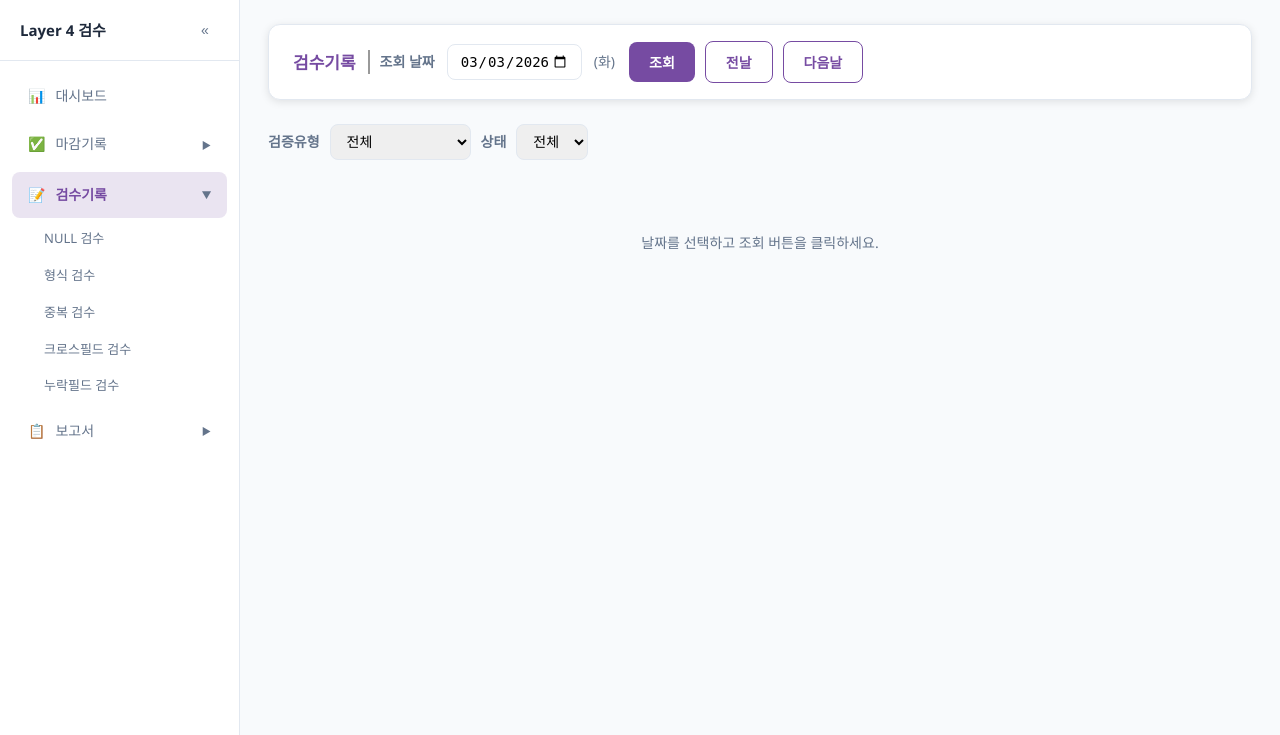
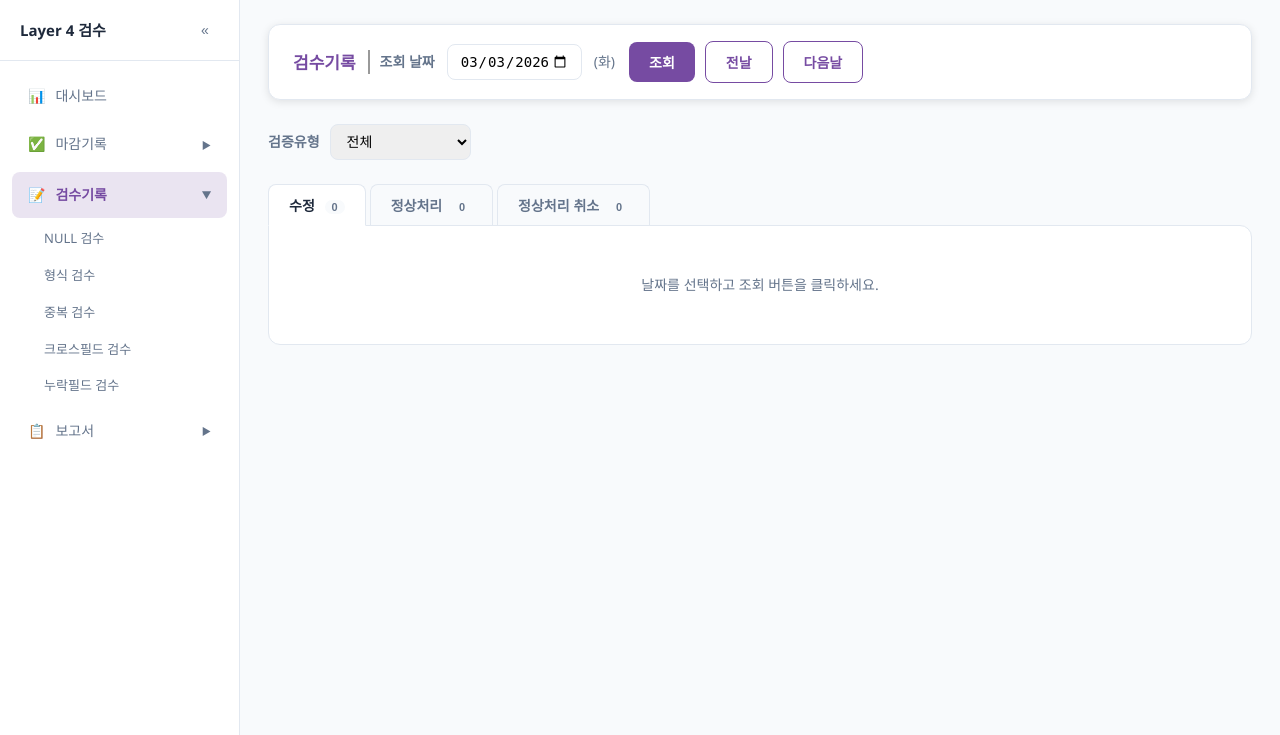
Before and after one commit to gomguard/samsung_dsdx_monitoring, a Django app: page /dx/layer4/corrections/ in a window 1280 px wide. Shown: the part 65-800 px from the top of the page. Run offline with Django 4.2, Linux system fonts and the light colour scheme; the visitor is signed in with stand-in values (Sample User, id 1); parts of the project's set-up code (start-up, migrations or seed data) failed here and were passed over; some libraries are stand-ins or nearby versions.

Commit message:
Add corrections cancel feature with tab UI, detail modal, and fix Layer2 back navigation data retention

```diff
--- a/apps/dx/dx_layer4/api/views.py
+++ b/apps/dx/dx_layer4/api/views.py
@@ -116,27 +116,41 @@ def corrections_list(request):
         conn = get_dx_connection()
         cursor = conn.cursor()
 
-        where_clauses = ["c.crawl_date = %s", "c.status IS NOT NULL"]
-        params = [str(target_date)]
+        base_clauses = ["c.crawl_date = %s", "c.status IS NOT NULL"]
+        base_params = [str(target_date)]
 
         if correction_type != 'all':
-            where_clauses.append("c.correction_type = %s")
-            params.append(correction_type)
-
-        if status != 'all':
-            where_clauses.append("c.status = %s")
-            params.append(status)
+            base_clauses.append("c.correction_type = %s")
+            base_params.append(correction_type)
 
         if category != 'all':
             category_table_map = {'TV': 'tv_retail_com', 'HHP': 'hhp_retail_com'}
             table_name = category_table_map.get(category)
             if table_name:
-                where_clauses.append("c.table_name = %s")
-                params.append(table_name)
+                base_clauses.append("c.table_name = %s")
+                base_params.append(table_name)
 
         if rule_name != 'all':
-            where_clauses.append("c.rule_id IN (SELECT id FROM monitoring_validation_rules WHERE detail_name = %s)")
-            params.append(rule_name)
+            base_clauses.append("c.rule_id IN (SELECT id FROM monitoring_validation_rules WHERE detail_name = %s)")
+            base_params.append(rule_name)
+
+        # 탭 카운트 (status 필터 제외)
+        base_where_sql = " AND ".join(base_clauses)
+        cursor.execute(f"""
+            SELECT c.status, COUNT(*) FROM monitoring_corrections c
+            WHERE {base_where_sql}
+            GROUP BY c.status
+        """, base_params)
+        status_counts = {}
+        for row in cursor.fetchall():
+            status_counts[row[0]] = row[1]
+
+        # status 필터 적용
+        where_clauses = list(base_clauses)
+        params = list(base_params)
+        if status != 'all':
+            where_clauses.append("c.status = %s")
+            params.append(status)
 
         where_sql = " AND ".join(where_clauses)
 
@@ -150,7 +164,8 @@ def corrections_list(request):
             SELECT c.id, c.layer, c.correction_type, c.table_name, c.record_id,
                    c.column_name, c.old_value, c.new_value, c.crawl_date,
                    c.status, c.memo, c.created_id, c.created_at, c.reason,
-                   c.retailer, c.item, c.rule_id, r.detail_name
+                   c.retailer, c.item, c.rule_id, r.detail_name,
+                   c.updated_id, c.updated_at, c.cancel_memo
             FROM monitoring_corrections c
             LEFT JOIN monitoring_validation_rules r ON c.rule_id = r.id
             WHERE {where_sql}
@@ -180,6 +195,9 @@ def corrections_list(request):
                 'item': row[15] or '',
                 'rule_id': row[16],
                 'rule_name': row[17] or '',
+                'updated_id': row[18] or '',
+                'updated_at': row[19].strftime('%Y-%m-%d %H:%M:%S') if row[19] else '',
+                'cancel_memo': row[20] or '',
             })
 
         # 크로스필드일 때 룰 목록 반환 (detail_name 기준 중복 제거)
@@ -209,6 +227,11 @@ def corrections_list(request):
             'page': page,
             'page_size': page_size,
             'total_pages': total_pages,
+            'status_counts': {
+                'corrected': status_counts.get('corrected', 0),
+                'normal': status_counts.get('normal', 0),
+                'reverted': status_counts.get('reverted', 0),
+            },
         }
         if rule_options:
             resp['rule_options'] = rule_options
@@ -1084,3 +1107,35 @@ def collection_issue_resolve(request):
             conn.close()
     except Exception as e:
         return safe_error(e, 'collection_issue_resolve')
+
+
+@require_POST
+def corrections_cancel(request):
+    """정상처리 일괄 취소 API"""
+    try:
+        data = json.loads(request.body)
+        ids = data.get('ids', [])
+        cancel_memo = data.get('cancel_memo', '')
+        username = request.user.username if request.user.is_authenticated else ''
+        now = datetime.now()
+
+        if not ids or not isinstance(ids, list):
+            return JsonResponse({'success': False, 'error': '취소할 항목을 선택하세요.'}, status=400)
+
+        conn = get_dx_connection()
+        cursor = conn.cursor()
+        try:
+            placeholders = ','.join(['%s'] * len(ids))
+            cursor.execute(f"""
+                UPDATE monitoring_corrections
+                SET status = 'reverted', updated_id = %s, updated_at = %s, cancel_memo = %s
+                WHERE id IN ({placeholders}) AND status = 'normal'
+            """, [username, now, cancel_memo or None] + ids)
+            cancelled = cursor.rowcount
+            conn.commit()
+            return JsonResponse({'success': True, 'cancelled': cancelled})
+        finally:
+            cursor.close()
+            conn.close()
+    except Exception as e:
+        return safe_error(e, 'corrections_cancel')
--- a/apps/dx/dx_layer4/templates/layer4/corrections.html
+++ b/apps/dx/dx_layer4/templates/layer4/corrections.html
@@ -3,12 +3,98 @@
 
 {% block page_title %}검수기록{% endblock %}
 
+{% block layer4_css %}
+<style>
+    .log-tabs {
+        display: flex;
+        gap: 4px;
+        margin-bottom: 0;
+    }
+    .log-tab {
+        padding: 10px 20px;
+        font-size: 14px;
+        font-weight: 600;
+        border: 1px solid var(--border-color);
+        border-bottom: none;
+        border-radius: 8px 8px 0 0;
+        background: var(--bg-primary);
+        color: var(--text-secondary);
+        cursor: pointer;
+        transition: all 0.15s;
+    }
+    .log-tab:hover { color: var(--text-primary); }
+    .log-tab.active {
+        background: white;
+        color: var(--text-primary);
+        border-bottom: 1px solid white;
+        margin-bottom: -1px;
+        position: relative;
+        z-index: 1;
+    }
+    .tab-count {
+        display: inline-block;
+        min-width: 20px;
+        padding: 1px 6px;
+        margin-left: 6px;
+        border-radius: 10px;
+        font-size: 11px;
+        font-weight: 600;
+        text-align: center;
+    }
+    .count-corrected { background: #dbeafe; color: #1e40af; }
+    .count-normal { background: #d1fae5; color: #065f46; }
+    .count-reverted { background: #fee2e2; color: #991b1b; }
+    .count-zero { background: var(--bg-primary); color: var(--text-secondary); }
+
+    .corr-section {
+        background: white;
+        border-radius: 0 12px 12px 12px;
+        border: 1px solid var(--border-color);
+        overflow: hidden;
+    }
+
+    .corr-detail-table {
+        width: 100%;
+        border-collapse: collapse;
+    }
+    .corr-detail-table th,
+    .corr-detail-table td {
+        padding: 10px 14px;
+        border-bottom: 1px solid var(--border-color);
+        font-size: 13px;
+        line-height: 1.5;
+    }
+    .corr-detail-table th {
+        width: 120px;
+        background: var(--bg-primary);
+        color: var(--text-secondary);
+        font-weight: 600;
+        white-space: nowrap;
+    }
+    .corr-detail-table td {
+        color: var(--text-primary);
+        word-break: break-all;
+    }
+    .corr-detail-table tr:last-child th,
+    .corr-detail-table tr:last-child td {
+        border-bottom: none;
+    }
+</style>
+{% endblock %}
+
 {% block layer4_content %}
 <!-- 조회 필터바 -->
 <div id="corrections-filter-bar"></div>
 
+<!-- 상태 탭 -->
+<div class="log-tabs" id="corrections-tabs" style="display:none;">
+    <button class="log-tab active" data-status="corrected">수정 <span class="tab-count count-zero" id="tabCorrectedCount">0</span></button>
+    <button class="log-tab" data-status="normal">정상처리 <span class="tab-count count-zero" id="tabNormalCount">0</span></button>
+    <button class="log-tab" data-status="reverted">정상처리 취소 <span class="tab-count count-zero" id="tabRevertedCount">0</span></button>
+</div>
+
 <!-- 검수기록 테이블 -->
-<div id="corrections-table-container">
+<div class="corr-section" id="corrections-table-container">
     <div class="l4-empty-state">
         <p>날짜를 선택하고 조회 버튼을 클릭하세요.</p>
     </div>
--- a/apps/dx/dx_layer4/urls.py
+++ b/apps/dx/dx_layer4/urls.py
@@ -13,6 +13,7 @@ urlpatterns = [
     # APIs
     path('api/dashboard-stats/', api_views.dashboard_stats, name='api_dashboard_stats'),
     path('api/corrections/', api_views.corrections_list, name='api_corrections'),
+    path('api/corrections/cancel/', api_views.corrections_cancel, name='api_corrections_cancel'),
     path('api/report/', api_views.report_data, name='api_report'),
     path('api/review-reasons/', api_views.review_reasons, name='api_review_reasons'),
     # Check Log APIs
--- a/static/js/dx/dx_layer4/layer4-all.js
+++ b/static/js/dx/dx_layer4/layer4-all.js
@@ -409,17 +409,6 @@
             });
         }
 
-        controls.push({
-            type: 'select', key: 'filter-status', label: '상태',
-            options: [
-                { value: 'all', label: '전체' },
-                { value: 'corrected', label: '수정' },
-                { value: 'normal', label: '확인' },
-                { value: 'reverted', label: '취소' }
-            ],
-            onChange: function() { currentPage = 1; correctionsTable = null; loadCorrections(); }
-        });
-
         correctionsFilterBar = new FilterBar('#corrections-filter-bar', { controls: controls, plain: true, sticky: false }).render();
 
         // 검증유형 드롭다운 값 복원
@@ -427,6 +416,9 @@
             var typeEl = document.getElementById('filter-type');
             if (typeEl) typeEl.value = correctionsLastType;
         }
+
+        // 필터바 재구성 후 정상취소 버튼 복원
+        updateCancelButton();
     }
 
     var correctionsLastType = 'all';
@@ -437,6 +429,49 @@
         correctionsFixedType = FOCUS_TO_TYPE[focusParam] || '';
         correctionsLastType = correctionsFixedType || 'all';
         buildCorrectionsFilterBar();
+        initCorrectionsTabs();
+    }
+
+    function initCorrectionsTabs() {
+        var tabsContainer = document.getElementById('corrections-tabs');
+        if (!tabsContainer) return;
+        tabsContainer.style.display = 'flex';
+        var tabs = tabsContainer.querySelectorAll('.log-tab');
+        tabs.forEach(function(tab) {
+            tab.addEventListener('click', function() {
+                tabs.forEach(function(t) { t.classList.remove('active'); });
+                tab.classList.add('active');
+                currentPage = 1;
+                correctionsTable = null;
+                updateCancelButton();
+                loadCorrections();
+            });
+        });
+        updateCancelButton();
+    }
+
+    function updateCancelButton() {
+        var existing = document.getElementById('corr-cancel-btn');
+        if (existing) existing.remove();
+        var activeTab = document.querySelector('#corrections-tabs .log-tab.active');
+        if (!activeTab || activeTab.dataset.status !== 'normal') return;
+        var filterBar = document.querySelector('#corrections-filter-bar .fb');
+        if (!filterBar) return;
+        var btn = document.createElement('button');
+        btn.id = 'corr-cancel-btn';
+        btn.className = 'app-btn app-btn-md app-btn-danger';
+        btn.textContent = '정상취소';
+        btn.addEventListener('click', function() { cancelCheckedCorrections(); });
+        filterBar.appendChild(btn);
+    }
+
+    function updateTabCounts(correctedCount, normalCount, revertedCount) {
+        var el1 = document.getElementById('tabCorrectedCount');
+        var el2 = document.getElementById('tabNormalCount');
+        var el3 = document.getElementById('tabRevertedCount');
+        if (el1) { el1.textContent = correctedCount; el1.className = 'tab-count ' + (correctedCount > 0 ? 'count-corrected' : 'count-zero'); }
+        if (el2) { el2.textContent = normalCount; el2.className = 'tab-count ' + (normalCount > 0 ? 'count-normal' : 'count-zero'); }
+        if (el3) { el3.textContent = revertedCount; el3.className = 'tab-count ' + (revertedCount > 0 ? 'count-reverted' : 'count-zero'); }
     }
 
     window.loadCorrections = function(page) {
@@ -447,7 +482,8 @@
         if (currentPage === 1) correctionsTable = null;
 
         var type = getActiveType();
-        var status = document.getElementById('filter-status') ? document.getElementById('filter-status').value : 'all';
+        var activeTab = document.querySelector('#corrections-tabs .log-tab.active');
+        var status = activeTab ? activeTab.dataset.status : 'corrected';
         var category = document.getElementById('filter-category') ? document.getElementById('filter-category').value : 'all';
         var ruleName = document.getElementById('filter-rule') ? document.getElementById('filter-rule').value : 'all';
 
@@ -469,6 +505,10 @@
                 // 룰 드롭다운 갱신
                 if (data.rule_options) {
                     updateRuleDropdown(data.rule_options);
+                }
+                // 탭 카운트 갱신
+                if (data.status_counts) {
+                    updateTabCounts(data.status_counts.corrected || 0, data.status_counts.normal || 0, data.status_counts.reverted || 0);
                 }
                 renderCorrections(data);
             })
@@ -495,46 +535,28 @@
     }
 
     var correctionsTable = null;
+    var correctionItems = [];
 
     function getCorrectionsColumns() {
-        var cols = [
-            { key: 'no', label: 'No.', width: 50, align: 'center' }
-        ];
+        var activeTab = document.querySelector('#corrections-tabs .log-tab.active');
+        var isNormalTab = activeTab && activeTab.dataset.status === 'normal';
+        var cols = [];
+        if (isNormalTab) {
+            cols.push({ key: '_check', label: '', width: 40, align: 'center' });
+        }
+        cols.push({ key: 'no', label: 'No.', width: 50, align: 'center' });
         if (!correctionsFixedType) {
             cols.push({ key: 'correction_type', label: '검증유형', width: 90, align: 'center' });
         }
-        if (isCrossFieldMode()) {
-            cols.push(
-                { key: 'table_name', label: '카테고리', width: 60 },
-                { key: 'rule_name', label: '검증규칙명', width: 150 },
-                { key: 'retailer', label: '리테일러', width: 90 },
-                { key: 'record_id', label: 'Record', width: 80 },
-                { key: 'item', label: 'Item', width: 120 },
-                { key: 'column_name', label: '컬럼', width: 140 },
-                { key: 'old_value', label: '이전값' },
-                { key: 'new_value', label: '변경한 값' },
-                { key: 'status', label: '상태', width: 70, align: 'center' },
-                { key: 'reason', label: '이유' },
-                { key: 'memo', label: '메모' },
-                { key: 'created_id', label: '수정자', width: 70 },
-                { key: 'created_at', label: '수정일', width: 140 }
-            );
-        } else {
         cols.push(
             { key: 'table_name', label: '카테고리', width: 60 },
             { key: 'retailer', label: '리테일러', width: 90 },
-                { key: 'record_id', label: 'Record', width: 80 },
-                { key: 'item', label: 'Item', width: 120 },
+            { key: 'item', label: 'Item', width: 140 },
             { key: 'column_name', label: '컬럼', width: 160 },
             { key: 'old_value', label: '이전값' },
             { key: 'new_value', label: '변경한 값' },
-                { key: 'status', label: '상태', width: 70, align: 'center' },
-                { key: 'reason', label: '이유' },
-                { key: 'memo', label: '메모' },
-                { key: 'created_id', label: '수정자', width: 70 },
-                { key: 'created_at', label: '수정일', width: 140 }
+            { key: 'reason', label: '이유' }
         );
-        }
         return cols;
     }
 
@@ -550,6 +572,7 @@
         }
 
         var startNo = (data.page - 1) * data.page_size;
+        var activeTab = document.querySelector('#corrections-tabs .log-tab.active');
 
         if (!correctionsTable) {
             container.innerHTML = '';
@@ -562,6 +585,18 @@
                 showTotalCount: true
             });
             correctionsTable.render();
+            // normal 탭이면 첫 번째 th에 전체선택 체크박스 삽입
+            if (activeTab && activeTab.dataset.status === 'normal') {
+                var firstTh = container.querySelector('thead th');
+                if (firstTh) {
+                    firstTh.innerHTML = '<input type="checkbox" id="corr-check-all">';
+                    document.getElementById('corr-check-all').addEventListener('change', function() {
+                        var checks = document.querySelectorAll('.corr-check');
+                        var checked = this.checked;
+                        checks.forEach(function(cb) { cb.checked = checked; });
+                    });
+                }
+            }
         }
 
         var CATEGORY_NAME = {
@@ -570,35 +605,131 @@
             'market_trend': 'Market Trend', 'market_comp_product': 'Market', 'market_comp_event': 'Market',
             'openai_forecast_results': '수요증감율'
         };
-        var crossFieldMode = isCrossFieldMode();
+        var isNormalTab = activeTab && activeTab.dataset.status === 'normal';
         correctionsTable.renderBody(items, function(item, idx) {
-            var statusName = STATUS_NAMES[item.status] || item.status;
             var categoryName = CATEGORY_NAME[item.table_name] || item.table_name;
-            var html = '<tr>'
-                + '<td style="text-align:center">' + (startNo + idx + 1) + '</td>';
+            var html = '<tr style="cursor:pointer" data-corr-idx="' + idx + '">';
+            if (isNormalTab) {
+                html += '<td style="text-align:center"><input type="checkbox" class="corr-check" data-id="' + item.id + '"></td>';
+            }
+            html += '<td style="text-align:center">' + (startNo + idx + 1) + '</td>';
             if (!correctionsFixedType) {
                 var typeName = TYPE_NAMES[item.correction_type] || item.correction_type;
                 html += '<td style="text-align:center"><span class="l4-type-badge">' + escapeHtml(typeName) + '</span></td>';
             }
-            html += '<td>' + escapeHtml(categoryName) + '</td>';
-            if (crossFieldMode) {
-                html += '<td>' + escapeHtml(item.rule_name || '-') + '</td>';
-            }
-            html += '<td>' + escapeHtml(item.retailer || '-') + '</td>'
-                + '<td>' + escapeHtml(String(item.record_id)) + '</td>'
+            html += '<td>' + escapeHtml(categoryName) + '</td>'
+                + '<td>' + escapeHtml(item.retailer || '-') + '</td>'
+                + '<td>' + escapeHtml(item.item || '-') + '</td>'
                 + '<td>' + escapeHtml(item.column_name) + '</td>'
                 + '<td title="' + escapeHtml(item.old_value || '') + '">' + escapeHtml(item.old_value || '-') + '</td>'
                 + '<td title="' + escapeHtml(item.new_value || '') + '">' + escapeHtml(item.new_value || '-') + '</td>'
-                + '<td style="text-align:center"><span class="l4-status ' + item.status + '">' + escapeHtml(statusName) + '</span></td>'
                 + '<td>' + escapeHtml(item.reason || '-') + '</td>'
-                + '<td title="' + escapeHtml(item.memo || '') + '">' + escapeHtml(item.memo || '-') + '</td>'
-                + '<td>' + escapeHtml(item.created_id) + '</td>'
-                + '<td>' + escapeHtml(item.created_at) + '</td>'
                 + '</tr>';
             return html;
         });
 
+        // 행 클릭 → 상세 모달
+        correctionItems = items;
+        var tbody = container.querySelector('tbody');
+        if (tbody) {
+            tbody.addEventListener('click', function(e) {
+                // 체크박스 클릭은 무시
+                if (e.target.tagName === 'INPUT') return;
+                var tr = e.target.closest('tr[data-corr-idx]');
+                if (!tr) return;
+                var idx = parseInt(tr.dataset.corrIdx);
+                showCorrectionDetail(items[idx], startNo + idx + 1);
+            });
+        }
+
         renderPagination(data.page, data.total_pages, data.total);
+
+        // 전체선택 체크박스 초기화
+        var checkAll = document.getElementById('corr-check-all');
+        if (checkAll) checkAll.checked = false;
+    }
+
+    function showCorrectionDetail(item, no) {
+        var CATEGORY_NAME = {
+            'tv_retail_com': 'TV', 'hhp_retail_com': 'HHP',
+            'youtube_collection_logs': 'YouTube', 'youtube_videos': 'YouTube', 'youtube_comments': 'YouTube',
+            'market_trend': 'Market Trend', 'market_comp_product': 'Market', 'market_comp_event': 'Market',
+            'openai_forecast_results': '수요증감율'
+        };
+        var categoryName = CATEGORY_NAME[item.table_name] || item.table_name;
+        var typeName = TYPE_NAMES[item.correction_type] || item.correction_type;
+        var statusName = STATUS_NAMES[item.status] || item.status;
+        var isCorrected = item.status === 'corrected';
+
+        var rows = [
+            ['No.', no],
+            ['검증유형', typeName],
+            ['카테고리', categoryName],
+            ['리테일러', item.retailer || '-'],
+            ['Record', item.record_id],
+            ['Item', item.item || '-'],
+            ['컬럼', item.column_name],
+            ['이전값', item.old_value || '-'],
+            ['변경한 값', item.new_value || '-'],
+            ['상태', '<span class="l4-status ' + item.status + '">' + escapeHtml(statusName) + '</span>'],
+            ['이유', item.reason || '-'],
+            ['메모', item.memo || '-'],
+            [isCorrected ? '수정자' : '확인자', item.created_id || '-'],
+            [isCorrected ? '수정일' : '확인일', item.created_at || '-']
+        ];
+        if (item.rule_name) {
+            rows.splice(3, 0, ['검증규칙명', item.rule_name]);
+        }
+        if (item.status === 'reverted') {
+            rows.push(['취소자', item.updated_id || '-']);
+            rows.push(['취소일', item.updated_at || '-']);
+            if (item.cancel_memo) {
+                rows.push(['취소 사유', item.cancel_memo]);
+            }
+        }
+
+        var html = '<table class="corr-detail-table">';
+        for (var i = 0; i < rows.length; i++) {
+            var isHtml = rows[i][0] === '상태';
+            html += '<tr><th>' + escapeHtml(rows[i][0]) + '</th><td>' + (isHtml ? rows[i][1] : escapeHtml(String(rows[i][1]))) + '</td></tr>';
+        }
+        html += '</table>';
+
+        AppModal.setTitle('corr-detail', '검수기록 상세');
+        AppModal.setBody('corr-detail', html);
+        AppModal.open('corr-detail');
+    }
+
+    async function cancelCheckedCorrections() {
+        var checked = document.querySelectorAll('.corr-check:checked');
+        if (checked.length === 0) {
+            showToast('취소할 항목을 선택하세요.', 'warning');
+            return;
+        }
+        var ids = [];
+        checked.forEach(function(cb) { ids.push(parseInt(cb.dataset.id)); });
+
+        var result = await showConfirm(ids.length + '건을 정상취소 하시겠습니까?', 'warning', {
+            input: { placeholder: '취소 사유 (선택)' }
+        });
+        if (!result.confirmed) return;
+
+        try {
+            var res = await fetch('/dx/layer4/api/corrections/cancel/', {
+                method: 'POST',
+                headers: { 'Content-Type': 'application/json', 'X-CSRFToken': getCsrfToken() },
+                body: JSON.stringify({ ids: ids, cancel_memo: result.value || '' })
+            });
+            var data = await res.json();
+            if (data.success) {
+                showToast(data.cancelled + '건 취소되었습니다.', 'success');
+                loadCorrections();
+            } else {
+                showToast(data.error || '취소 실패', 'error');
+            }
+        } catch (e) {
+            showToast('시스템 오류가 발생했습니다.', 'error');
+        }
     }
 
     function renderPagination(page, totalPages, total) {
@@ -1398,6 +1529,7 @@
     document.addEventListener('DOMContentLoaded', function() {
         if (section === 'corrections') {
             initCorrectionsFilterBar();
+            AppModal.create('corr-detail', { style: 'compact', closeOnOverlay: true });
         }
         initFilterBar();
         handleSearch();
```
Also changed, not shown: static/js/dx/dx_layer2/layer2-all.js (+6 -4 lines). Lines whose indentation alone changed are shown as unchanged.
